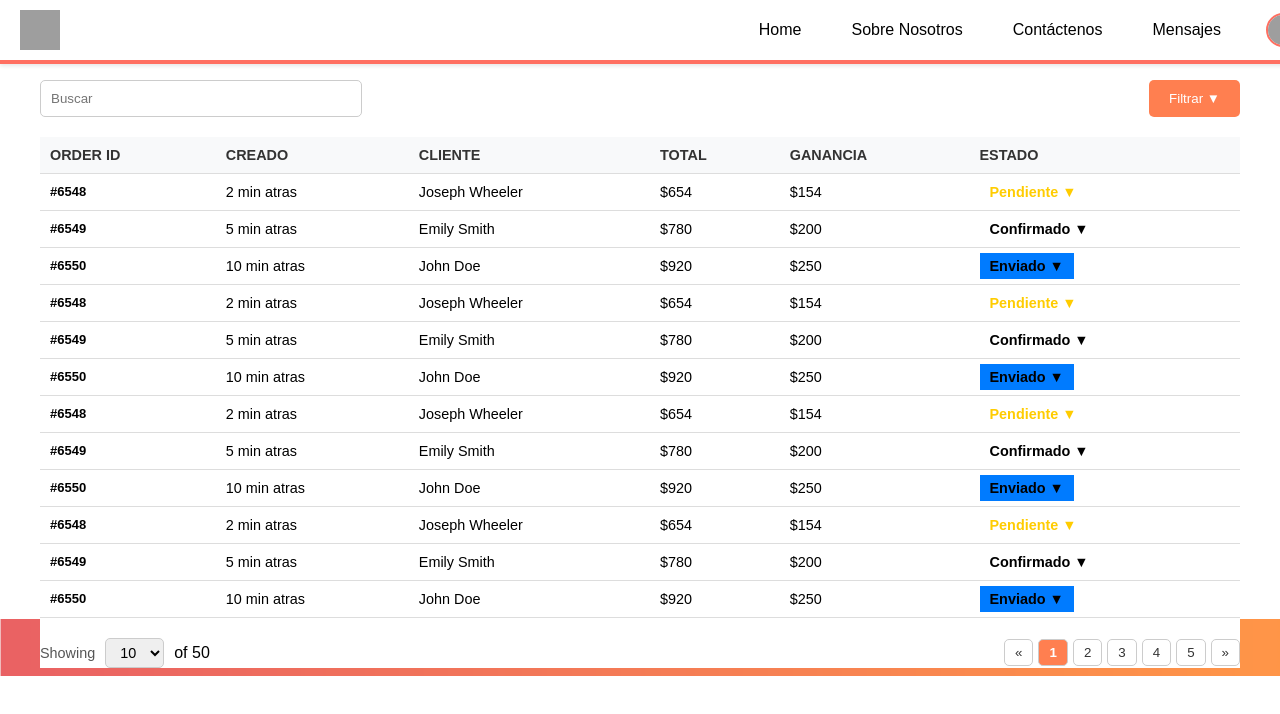
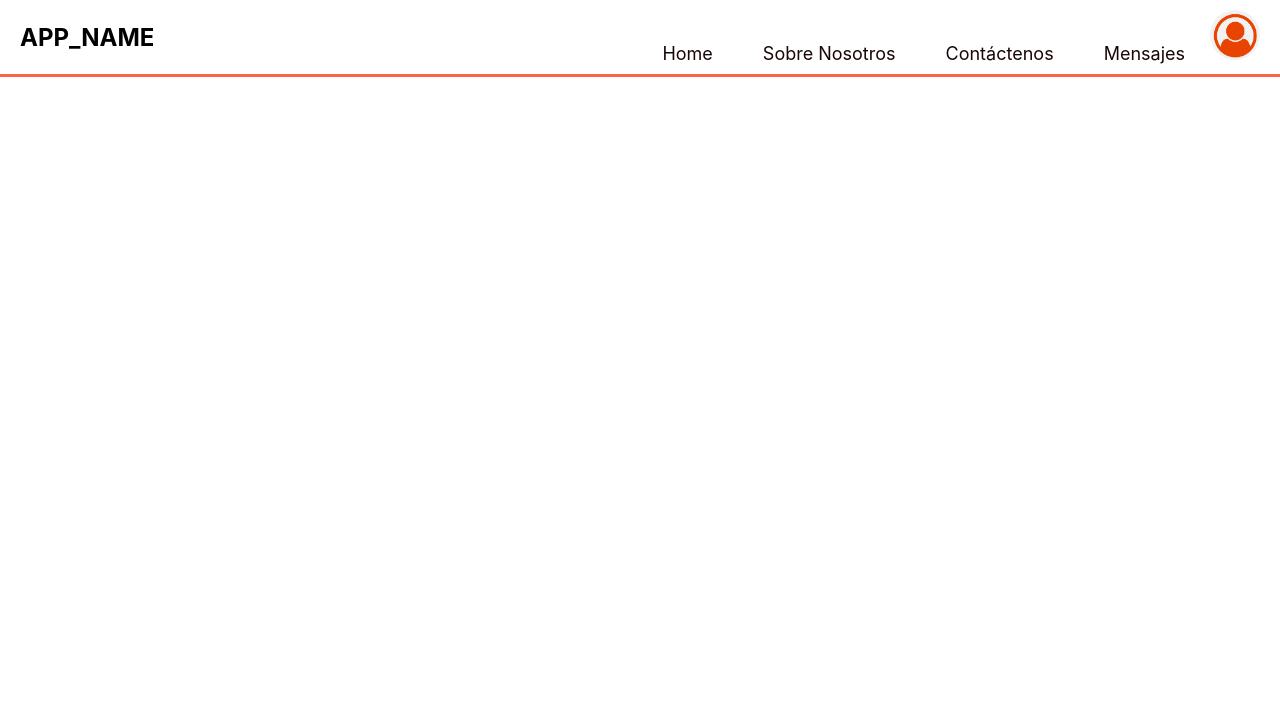
Before and after one commit to weestees/Proyecto, a React (Create React App) app: page / in a window 1280 px wide. Shown: the top 714 px of the page. Built offline with nearby package versions, Linux system fonts and the light colour scheme; grey boxes are pictures that could not be loaded.

Commit message:
creacion de componente ItemMenu con su respectivo css para reutilizacion

```diff
--- a/src/App.js
+++ b/src/App.js
@@ -1,7 +1,7 @@
 
 import React from 'react';
 import './App.css';
-import Analisis from './VistaVendedor/Transacciones';
+import Analisis from './componentes/ItemMenu';
 
 function App() {
   return (
--- a/src/Vista/Perfil.css
+++ b/src/Vista/Perfil.css
@@ -43,6 +43,7 @@ body {
   background-color: #f0f0f0;
 }
 
+/* Estilos para ItemMenu.jsx */
 .menu-superior {
   display: flex;
   justify-content: space-between;
@@ -78,6 +79,7 @@ body {
   border: none;
 }
 
+/* Estilos diferentes */
 .perfil-contenedor {
   max-width: 1200px;
   margin: 20px auto;
--- /dev/null
+++ b/src/componentes/ItemMenu.css
@@ -0,0 +1,77 @@
+/* Estilos para ItemMenu.jsx */
+.menu-superior {
+    display: flex;
+    justify-content: space-between;
+    align-items: center;
+    padding: 10px 20px;
+    background-color: #ffffff;
+    color: #000000;
+    border-bottom: 3px solid tomato;
+  }
+
+  .menu-logo {
+    font-size: 24px;
+    font-weight: bold;
+  }
+
+  .menu-links a {
+    color: #180707;
+    text-decoration: none;
+    margin: 0 15px;
+    font-size: 18px;
+    padding: 5px 10px; /* Añadir padding para un mejor bordeado */
+    border-radius: 8px; /* Añadir borde redondeado */
+    transition: background-color 0.3s, color 0.3s; /* Transición suave */
+  }
+
+  .menu-links a:hover {
+    background-color: #ff8c8c;
+    color: #ffffff;
+    text-decoration: none; /* Eliminar subrayado */
+    border-radius: 8px; /* Mantener borde redondeado */
+  }
+
+  .menu-perfil-icono {
+    width: 50px;
+    height: 50px;
+    border-radius: 50%;
+    object-fit: cover;
+    background: none;
+    border: none;
+  }
+/* Chat desplegable */
+.chat-desplegable {
+    position: absolute;
+    top: 60px; /* Justo debajo del menú */
+    right: 20px; /* Alineado al lado derecho */
+    width: 300px;
+    max-height: 400px;
+    background-color: #f9f9f9;
+    border: 1px solid #ddd;
+    border-radius: 8px;
+    padding: 10px;
+    box-shadow: 0px 4px 12px rgba(0, 0, 0, 0.1);
+    overflow-y: auto;
+    z-index: 1000;
+  }
+
+  /* Estilo para cada mensaje */
+  .mensaje-item {
+    background-color: #ffffff;
+    border: 1px solid #ddd;
+    border-radius: 8px;
+    padding: 10px;
+    margin-bottom: 10px;
+  }
+
+  .mensaje-item h5 {
+    margin: 0 0 5px 0;
+    font-size: 16px;
+    color: #333;
+  }
+
+  .mensaje-item p {
+    margin: 0;
+    font-size: 14px;
+    color: #666;
+  }
--- a/src/componentes/ItemMenu.jsx
+++ b/src/componentes/ItemMenu.jsx
@@ -1,4 +1,5 @@
 import React, { Component } from "react";
+import "./ItemMenu.css"; // Importa el archivo de estilos
 import perfilIcono from "../img/perfil.png"; // Importa la imagen de perfil
 
 class ItemMenu extends Component {
```
